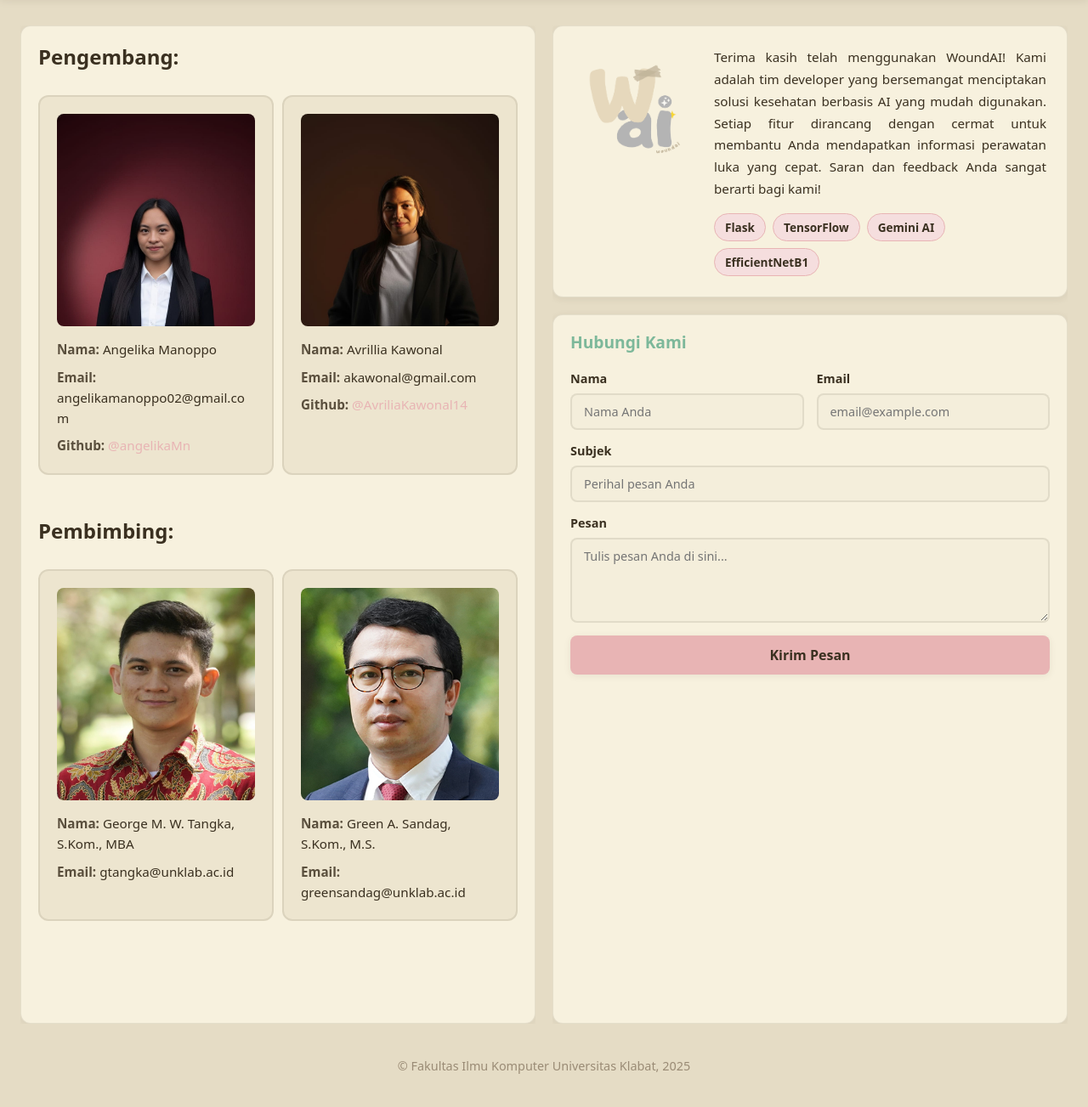
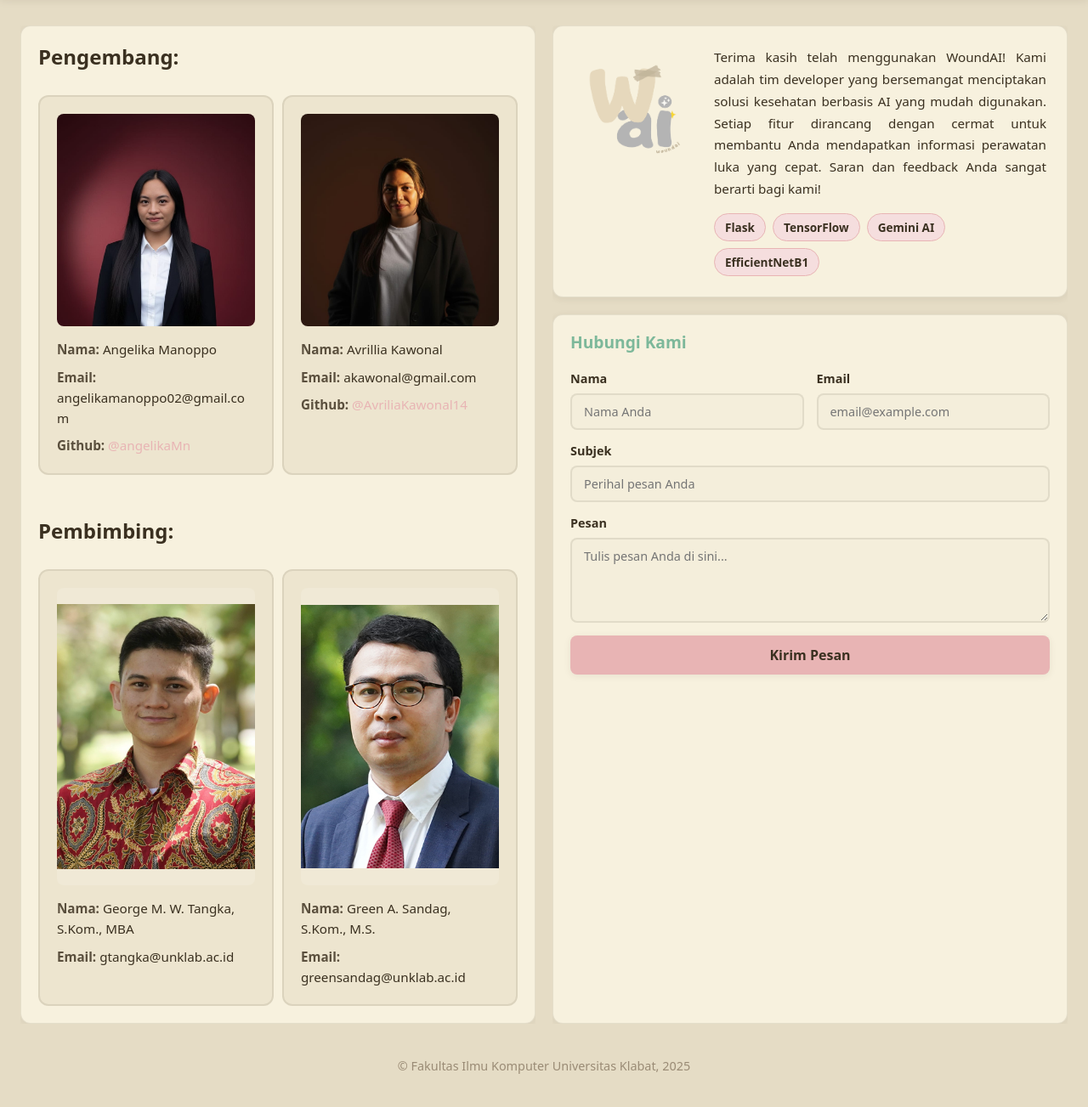
Before and after one commit to angelikaMn/woundai, a Flask app: page /contact in a window 1280 px wide. Shown: the part 83-1386 px from the top of the page at 85% size. Run offline with Flask 3, Linux system fonts and the light colour scheme; parts of the project's set-up code (start-up, migrations or seed data) failed here and were passed over.

Commit message:
fix photo 2

```diff
--- a/templates/contact.html
+++ b/templates/contact.html
@@ -14,9 +14,28 @@
 
     <!-- Toast Notification Styles -->
     <style>
-        /* Fix for team photos to align top so hair isn't cut off */
-        .team-photo img {
-            object-position: top;
+        /* Fix for advisor photos - show full image without cropping */
+        .advisor-card .team-photo {
+            display: flex;
+            align-items: center;
+            justify-content: center;
+            overflow: hidden;
+            background: var(--color-bg-tertiary);
+            height: 350px;
+        }
+
+        .advisor-card .team-photo img {
+            object-fit: contain;
+            object-position: center center;
+            width: 100%;
+            height: 100%;
+        }
+
+        /* Responsive adjustments for advisors */
+        @media (max-width: 900px) {
+            .advisor-card .team-photo {
+                height: 400px;
+            }
         }
 
         .toast {
@@ -207,9 +226,9 @@
                 </h3>
                 <div class="team-grid">
                     <!-- Advisor Card 1 -->
-                    <div class="team-card">
+                    <div class="team-card advisor-card">
                         <div class="team-photo">
-                            <img src="/static/George-Tangka-766x1024.jpg" alt="Advisor 1" />
+                            <img src="/static/George-Tangka-766x1024.jpg" alt="Advisor 1" class="advisor-img" />
                         </div>
                         <div class="team-info">
                             <p>
@@ -223,9 +242,9 @@
                     </div>
 
                     <!-- Advisor Card 2 -->
-                    <div class="team-card">
+                    <div class="team-card advisor-card">
                         <div class="team-photo">
-                            <img src="/static/Green-Arther-Sandag-S.Kom-MS.jpg" alt="Advisor 2" />
+                            <img src="/static/Green-Arther-Sandag-S.Kom-MS.jpg" alt="Advisor 2" class="advisor-img" />
                         </div>
                         <div class="team-info">
                             <p>
```
